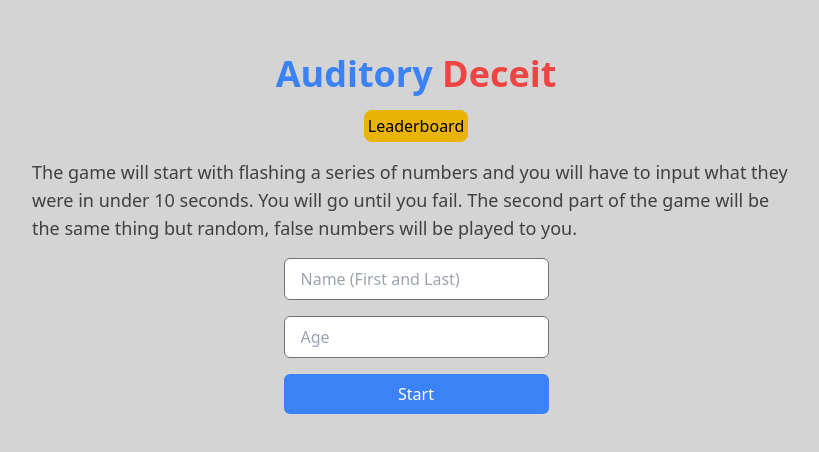
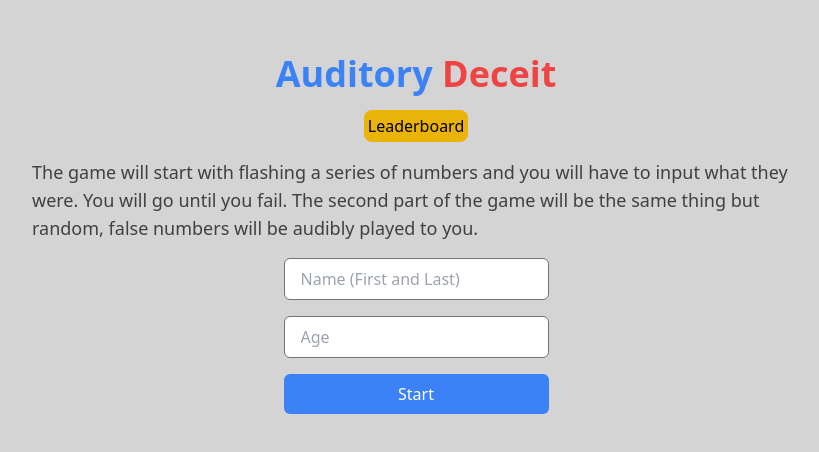
Before and after one commit to mazylol/psychology-memory-game, a SvelteKit app: page / in a window 1280 px wide. Shown: the part 166-618 px from the top of the page, without its empty margins (224-1043 px from the left). Built offline with nearby package versions, Linux system fonts and the light colour scheme.

Commit message:
remove part about 10 seconds

```diff
--- a/src/routes/+page.svelte
+++ b/src/routes/+page.svelte
@@ -193,8 +193,8 @@
 			>
 			<p class="mt-4 max-w-3xl text-lg text-neutral-700">
 				The game will start with flashing a series of numbers and you will have to input what they
-				were in under 10 seconds. You will go until you fail. The second part of the game will be
-				the same thing but random, false numbers will be played to you.
+				were. You will go until you fail. The second part of the game will be
+				the same thing but random, false numbers will be audibly played to you.
 			</p>
 			<form class="flex flex-col">
 				<input
```
